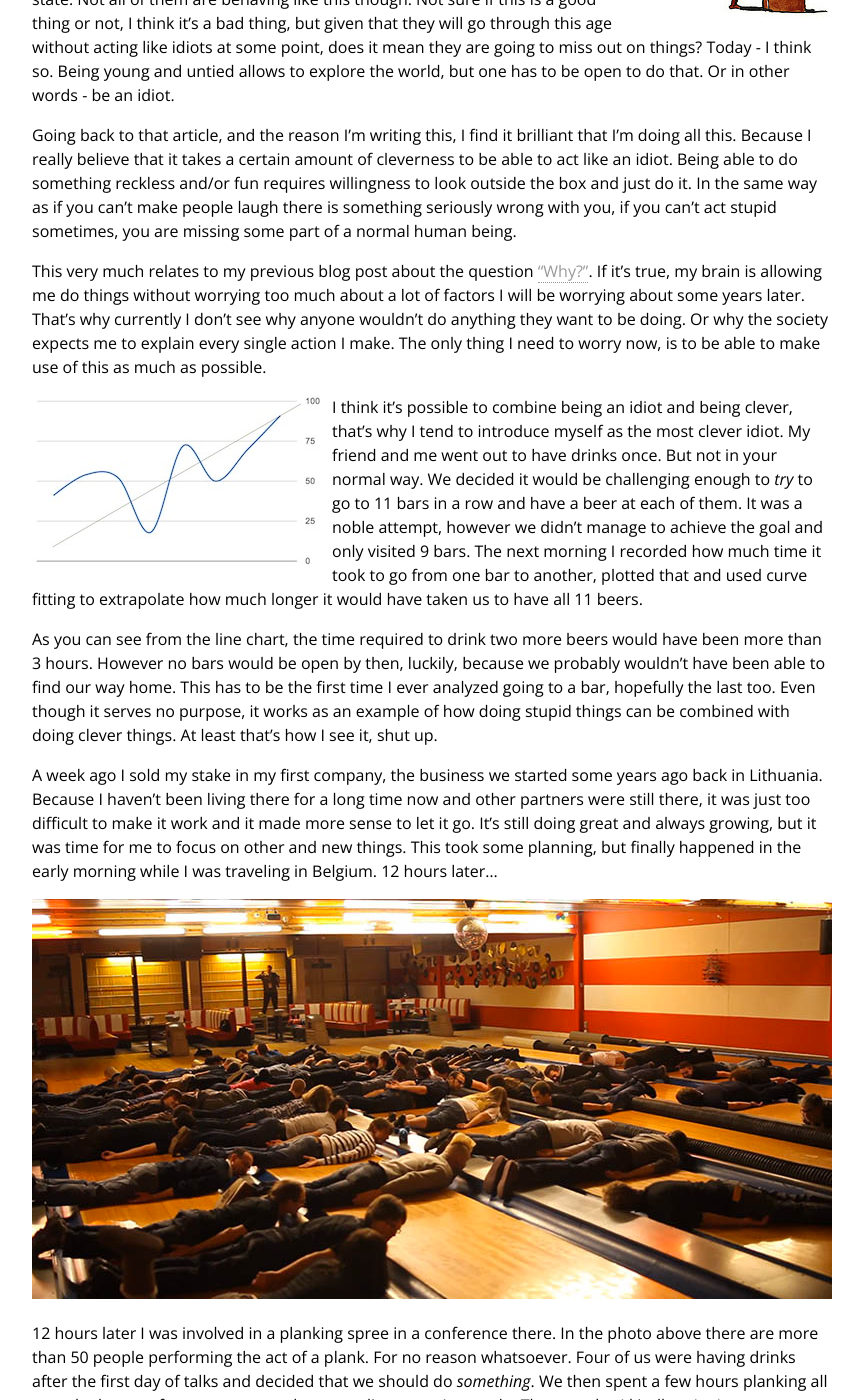
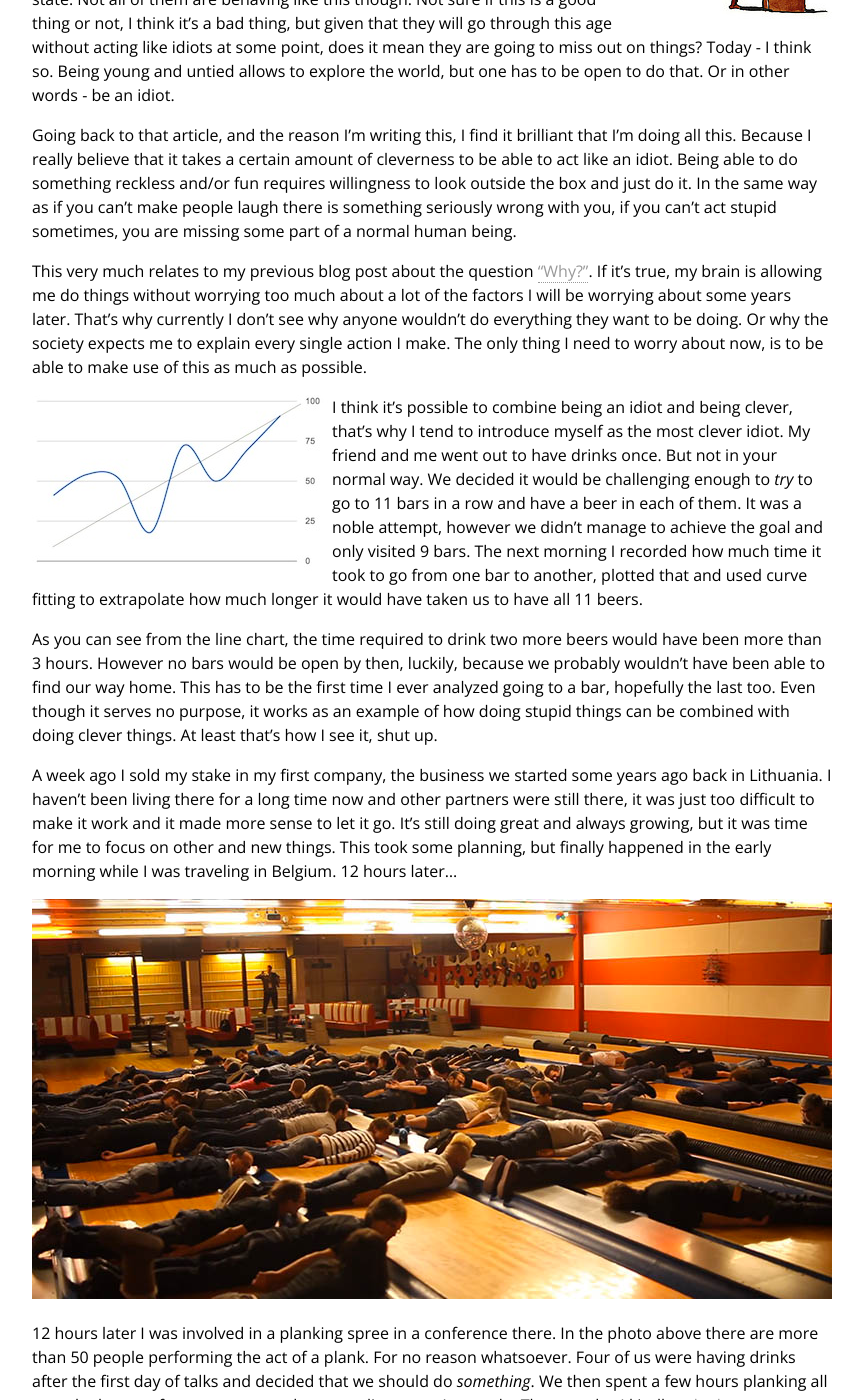
Before and after one commit to juokaz/juokaz.com, a Jekyll site: the page built from _posts/2013-02-07-the-most-clever-idiot.markdown, in a window 1280 px wide and 1400 px high, scrolled down 637 px. Shown: the whole window, without its empty margins (208-1071 px from the left). Built offline with Jekyll 4.4.1, drawn with Linux system fonts in a browser that asks for light colours; comment, search, counter and statistics services are not loaded.

Commit message:
Fixed mistakes

```diff
--- a/_posts/2013-02-07-the-most-clever-idiot.markdown
+++ b/_posts/2013-02-07-the-most-clever-idiot.markdown
@@ -17,15 +17,15 @@ Majority of my friends are of similar age to me. In the same twentysomething sta
 
 Going back to that article, and the reason I'm writing this, I find it brilliant that I'm doing all this. Because I really believe that it takes a certain amount of cleverness to be able to act like an idiot. Being able to do something reckless and/or fun requires willingness to look outside the box and just do it. In the same way as if you can't make people laugh there is something seriously wrong with you, if you can't act stupid sometimes, you are missing some part of a normal human being.
 
-This very much relates to my previous blog post about the question ["Why?"](/blog/why-are-you-so-boring.html). If it's true, my brain is allowing me do things without worrying too much about a lot of factors I will be worrying about some years later. That's why currently I don't see why anyone wouldn't do anything they want to be doing. Or why the society expects me to explain every single action I make. The only thing I need to worry now, is to be able to make use of this as much as possible.
+This very much relates to my previous blog post about the question ["Why?"](/blog/why-are-you-so-boring.html). If it's true, my brain is allowing me do things without worrying too much about a lot of the factors I will be worrying about some years later. That's why currently I don't see why anyone wouldn't do everything they want to be doing. Or why the society expects me to explain every single action I make. The only thing I need to worry about now, is to be able to make use of this as much as possible.
 
 <img src="/blog/images/beer-challenge.jpg" alt="" class="left" />
 
-I think it's possible to combine being an idiot and being clever, that's why I tend to introduce myself as the most clever idiot. My friend and me went out to have drinks once. But not in your normal way. We decided it would be challenging enough to *try* to go to 11 bars in a row and have a beer at each of them. It was a noble attempt, however we didn't manage to achieve the goal and only visited 9 bars. The next morning I recorded how much time it took to go from one bar to another, plotted that and used curve fitting to extrapolate how much longer it would have taken us to have all 11 beers.
+I think it's possible to combine being an idiot and being clever, that's why I tend to introduce myself as the most clever idiot. My friend and me went out to have drinks once. But not in your normal way. We decided it would be challenging enough to *try* to go to 11 bars in a row and have a beer in each of them. It was a noble attempt, however we didn't manage to achieve the goal and only visited 9 bars. The next morning I recorded how much time it took to go from one bar to another, plotted that and used curve fitting to extrapolate how much longer it would have taken us to have all 11 beers.
 
 As you can see from the line chart, the time required to drink two more beers would have been more than 3 hours. However no bars would be open by then, luckily, because we probably wouldn't have been able to find our way home. This has to be the first time I ever analyzed going to a bar, hopefully the last too. Even though it serves no purpose, it works as an example of how doing stupid things can be combined with doing clever things. At least that's how I see it, shut up.
 
-A week ago I sold my stake in my first company, the business we started some years ago back in Lithuania. Because I haven't been living there for a long time now and other partners were still there, it was just too difficult to make it work and it made more sense to let it go. It's still doing great and always growing, but it was time for me to focus on other and new things. This took some planning, but finally happened in the early morning while I was traveling in Belgium. 12 hours later...
+A week ago I sold my stake in my first company, the business we started some years ago back in Lithuania. I haven't been living there for a long time now and other partners were still there, it was just too difficult to make it work and it made more sense to let it go. It's still doing great and always growing, but it was time for me to focus on other and new things. This took some planning, but finally happened in the early morning while I was traveling in Belgium. 12 hours later...
 
 <img src="/blog/images/planking-phpbenelux.jpg" alt="" />
 
```
